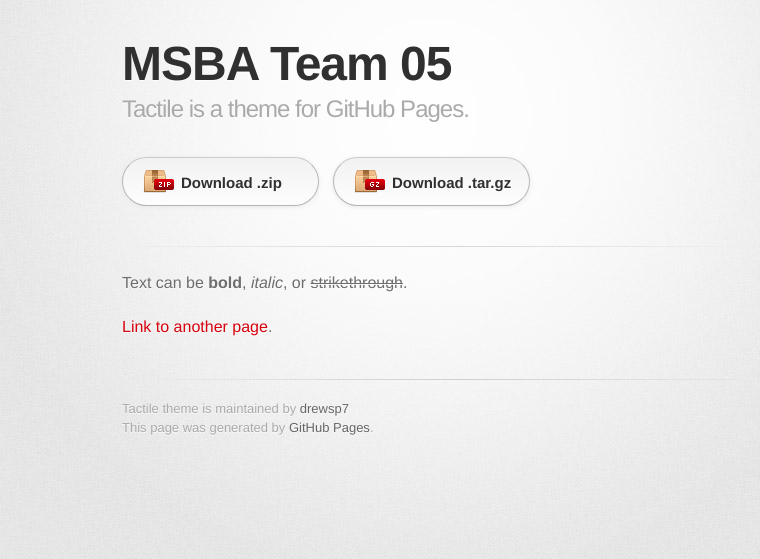
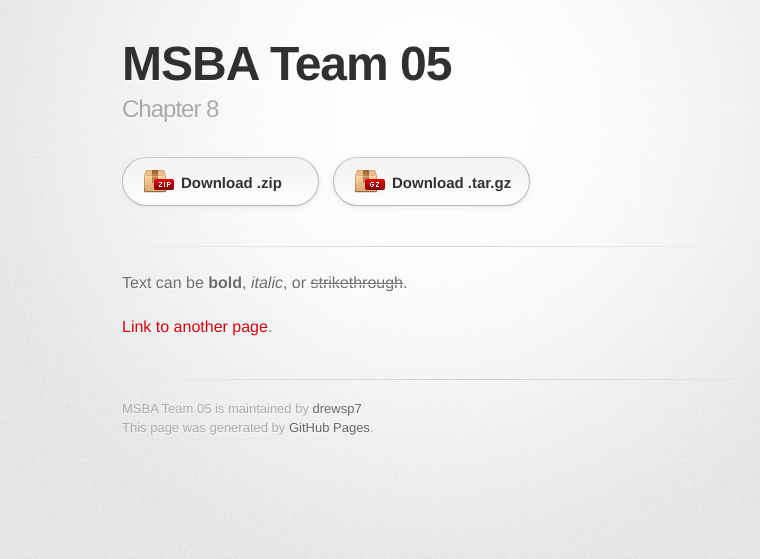
Before and after one commit to drewsp7/joezhou0928.github.io, a Jekyll site: the page built from index.md, in a window 1280 px wide. Shown: the top 559 px of the page, without its empty margins (208-968 px from the left). Built offline with Jekyll 4.4.1, drawn with Linux system fonts in a browser that asks for light colours; some web fonts are replaced.

Commit message:
Update _config.yml

```diff
--- a/_config.yml
+++ b/_config.yml
@@ -1,5 +1,5 @@
-title: Tactile theme
-description: Tactile is a theme for GitHub Pages.
+title: MSBA Team 05
+description: Chapter 8
 show_downloads: true
 google_analytics:
 theme: jekyll-theme-tactile
```
